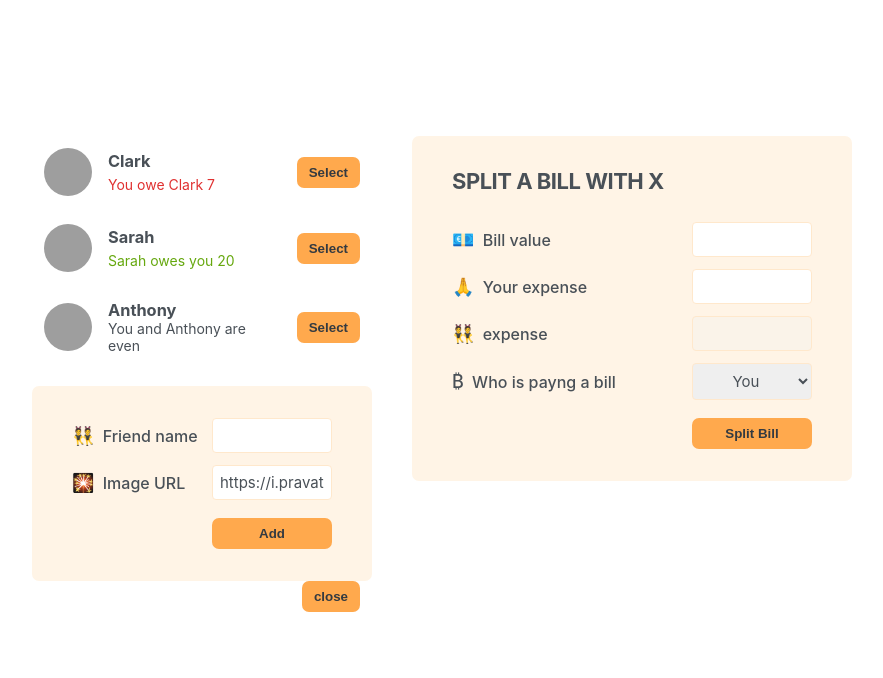
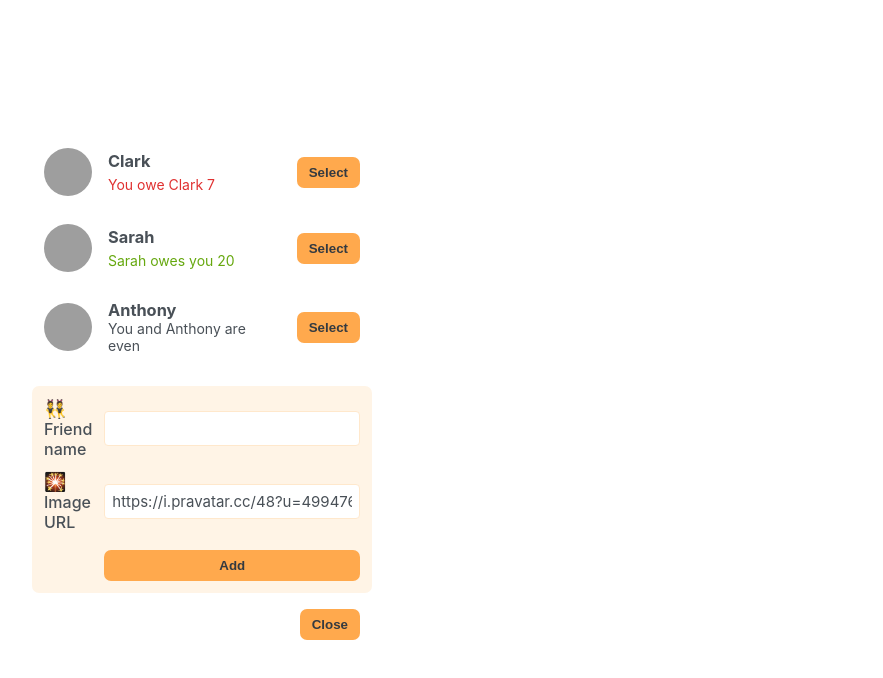
Before and after one commit to Moco23/react-eat-n-split-app, a React (Create React App) app: page / in a window 1280 px wide. Both pictures are taken after a click on the button "Add Friend". Shown: the top 678 px of the page, without its empty margins (198-1081 px from the left). Built offline with nearby package versions, Linux system fonts and the light colour scheme; grey boxes are pictures that could not be loaded.

Commit message:
open and close selected friend form

```diff
--- a/src/components/App.js
+++ b/src/components/App.js
@@ -1,5 +1,6 @@
 import { useState } from "react";
 
+// Initial friend data
 const initialFriends = [
   {
     id: 118836,
@@ -21,7 +22,7 @@ const initialFriends = [
   },
 ];
 
-// button comp
+// Button component
 export function Button({ children, onClick }) {
   return (
     <button className="button" onClick={onClick}>
@@ -30,103 +31,126 @@ export function Button({ children, onClick }) {
   );
 }
 
+// Main App component
 export default function App() {
-  // friends stats
+  // Friends state
   const [friends, setFriends] = useState(initialFriends);
-  // stats
+  // Add friend form visibility
   const [showAddFriend, setShowAddFriend] = useState(false);
+  // Selected friend state
+  const [selectedFriend, setSelectedFriend] = useState(null);
 
+  // Toggle add friend form
   function handleShowAddFriend() {
     setShowAddFriend((show) => !show);
   }
 
+  // Add new friend
   function handleAddFriend(friend) {
     setFriends((friends) => [...friends, friend]);
+    setShowAddFriend(false);
+  }
+
+  // Handle friend selection
+  function handleSelection(friend) {
+    setSelectedFriend((curr) => (curr?.id === friend?.id ? null : friend));
     setShowAddFriend(false);
   }
 
   return (
     <div className="app">
       <div className="sidebar">
-        <FriendList friends={friends} />
+        <FriendList
+          friends={friends}
+          selectedFriend={selectedFriend}
+          onSelection={handleSelection}
+        />
         {showAddFriend && <FormAddFriend onAddFriend={handleAddFriend} />}
         <Button onClick={handleShowAddFriend}>
-          {showAddFriend ? "close" : "Add Friend"}
+          {showAddFriend ? "Close" : "Add Friend"}
         </Button>
       </div>
 
-      {/* form split bill */}
-      <FormSplitBill />
+      {/* Form to split the bill */}
+      {selectedFriend && <FormSplitBill selectedFriend={selectedFriend} />}
     </div>
   );
 }
 
-// friends list
-export function FriendList({ friends }) {
-  // friends map
+// Friend list component
+export function FriendList({ friends, onSelection, selectedFriend }) {
   return (
     <ul>
       {friends.map((friend) => (
-        <Friend friend={friend} key={friend.id} />
+        <Friend
+          key={friend.id}
+          friend={friend}
+          selectedFriend={selectedFriend}
+          onSelection={onSelection}
+        />
       ))}
     </ul>
   );
 }
 
-// friend
-export function Friend({ friend }) {
+// Individual friend component
+export function Friend({ friend, onSelection, selectedFriend }) {
+  const isSelected = selectedFriend && selectedFriend.id === friend.id;
+
   return (
-    <li>
+    <li className={isSelected ? "selected" : ""}>
       <img src={friend.image} alt={friend.name} />
       <h3>{friend.name}</h3>
       {friend.balance < 0 && (
         <p className="red">
-          You owe {friend.name} {Math.abs(friend.balance)}{" "}
+          You owe {friend.name} {Math.abs(friend.balance)}
         </p>
-      )}{" "}
+      )}
       {friend.balance > 0 && (
         <p className="green">
-          {friend.name} owes you {Math.abs(friend.balance)}{" "}
+          {friend.name} owes you {Math.abs(friend.balance)}
         </p>
-      )}{" "}
-      {friend.balance === 0 && <p>You and {friend.name} are even </p>}
-      <Button>Select</Button>
+      )}
+      {friend.balance === 0 && <p>You and {friend.name} are even</p>}
+      <Button onClick={() => onSelection(friend)}>
+        {isSelected ? "Close" : "Select"}
+      </Button>
     </li>
   );
 }
 
-// form add friend
+// Form to add a friend
 export function FormAddFriend({ onAddFriend }) {
-  // stats
+  // Form state
   const [name, setName] = useState("");
   const [image, setImage] = useState("https://i.pravatar.cc/48?u=499476");
 
-  // submit handler
+  // Handle form submit
   function handleSubmit(e) {
     e.preventDefault();
 
     if (!name || !image) return;
 
-    // random id
+    // Generate a unique id
     const id = crypto.randomUUID();
 
-    // new friend
+    // Create a new friend object
     const newFriend = {
       id,
       name,
-      image: `${image} ? = ${id}`,
+      image: `${image}?u=${id}`,
       balance: 0,
     };
 
     onAddFriend(newFriend);
 
+    // Reset form fields
     setName("");
     setImage("https://i.pravatar.cc/48?u=499476");
   }
 
   return (
-    <form className="form-split-bill" onSubmit={handleSubmit}>
-      {/* friend name */}
+    <form className="form-add-friend" onSubmit={handleSubmit}>
       <label>👯 Friend name</label>
       <input
         type="text"
@@ -134,7 +158,6 @@ export function FormAddFriend({ onAddFriend }) {
         onChange={(e) => setName(e.target.value)}
       />
 
-      {/* friend image */}
       <label>🎇 Image URL</label>
       <input
         type="text"
@@ -147,26 +170,60 @@ export function FormAddFriend({ onAddFriend }) {
   );
 }
 
-// form split bill
-export function FormSplitBill() {
+// Form to split the bill
+export function FormSplitBill({ selectedFriend }) {
+  const [bill, setBill] = useState("");
+  const [yourExpense, setYourExpense] = useState("");
+  const [whoIsPaying, setWhoIsPaying] = useState("user");
+
+  // Handle form submit
+  function handleSubmit(e) {
+    e.preventDefault();
+    // Calculate friend’s expense
+    const friendExpense = bill - yourExpense;
+
+    // Update friend’s balance
+    console.log({
+      selectedFriend,
+      yourExpense,
+      friendExpense,
+      whoIsPaying,
+    });
+
+    // Reset form fields
+    setBill("");
+    setYourExpense("");
+    setWhoIsPaying("user");
+  }
+
   return (
-    <form className="form-split-bill">
-      <h2>Split a bill with X</h2>
+    <form className="form-split-bill" onSubmit={handleSubmit}>
+      <h2>Split a bill with {selectedFriend.name}</h2>
 
       <label>💶 Bill value</label>
-      <input type="text" />
+      <input
+        type="text"
+        value={bill}
+        onChange={(e) => setBill(e.target.value)}
+      />
 
       <label>🙏 Your expense</label>
-      <input type="text" />
+      <input
+        type="text"
+        value={yourExpense}
+        onChange={(e) => setYourExpense(e.target.value)}
+      />
 
-      <label>👯 expense </label>
-      <input type="text" disabled />
+      <label>👯 {selectedFriend.name}'s expense</label>
+      <input type="text" value={bill - yourExpense} disabled />
 
-      <label> ₿ Who is payng a bill</label>
-
-      <select>
+      <label> ₿ Who is paying the bill?</label>
+      <select
+        value={whoIsPaying}
+        onChange={(e) => setWhoIsPaying(e.target.value)}
+      >
         <option value="user">You</option>
-        <option value="friend">friend</option>
+        <option value="friend">{selectedFriend.name}</option>
       </select>
 
       <Button>Split Bill</Button>
```
